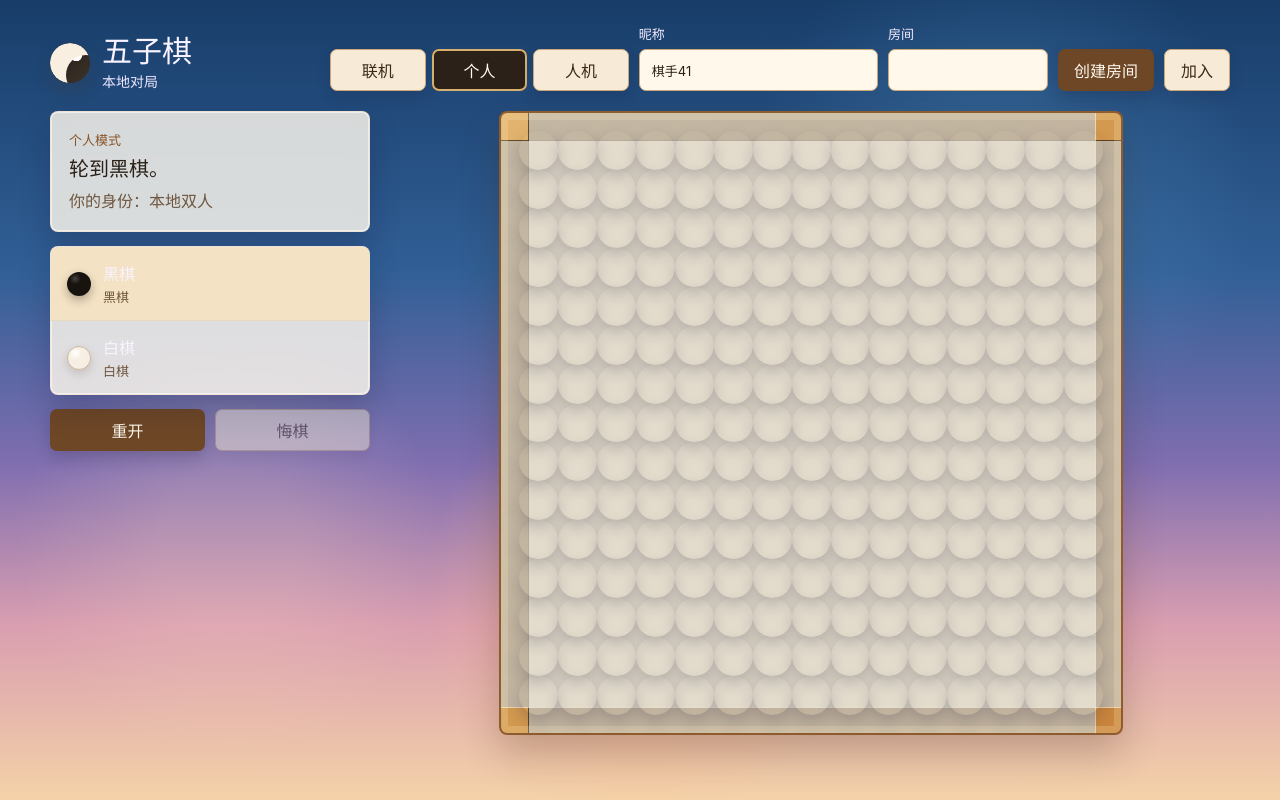
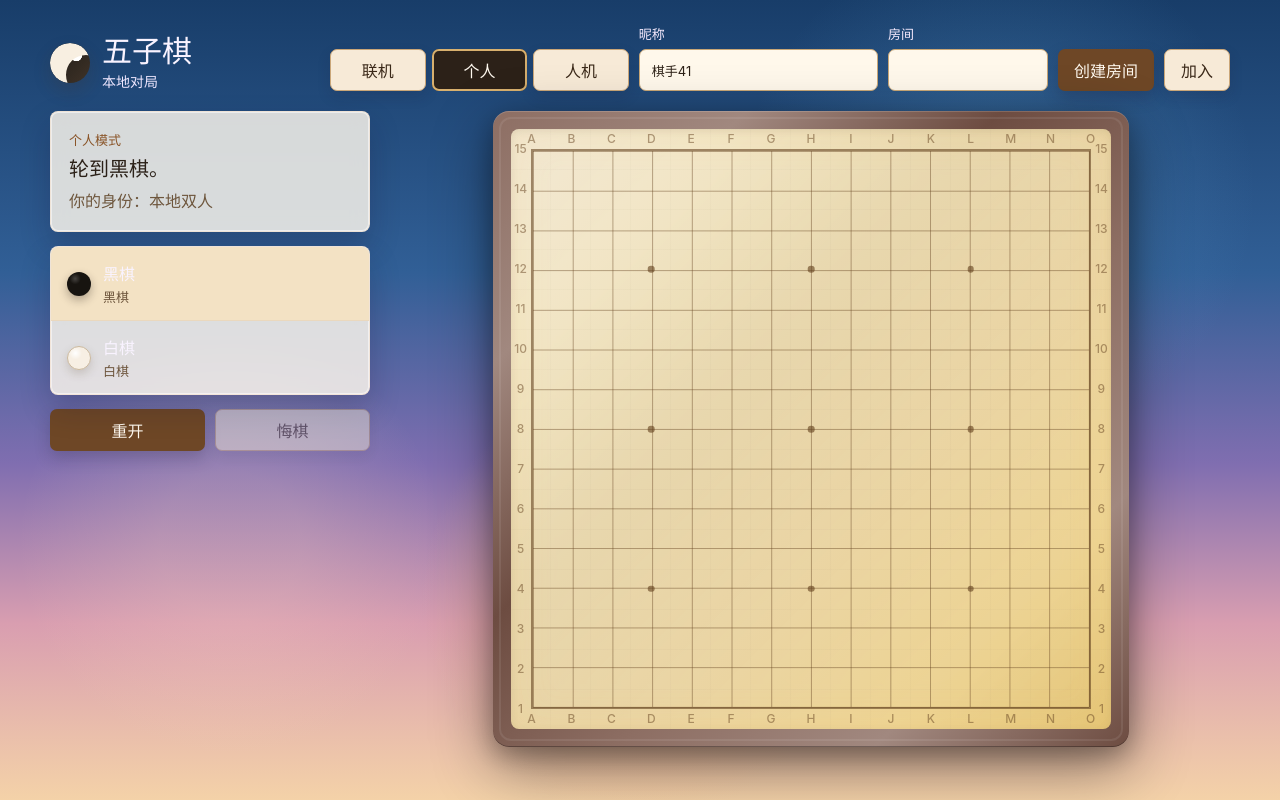
Before and after one commit to 1246023655/-, a React (Vite) app: page / in a window 1280 px wide. Built offline with nearby package versions, Linux system fonts and the light colour scheme; no server answers.

Commit message:
Match reference board design

```diff
--- a/src/App.tsx
+++ b/src/App.tsx
@@ -11,6 +11,20 @@ import { BOARD_SIZE, type Ack, type Position, type RoomState, type Stone } from
 const socket = io();
 const CLIENT_ID_KEY = "gomoku.clientId";
 const PLAYER_NAME_KEY = "gomoku.playerName";
+const BOARD_EDGE_PERCENT = 3.4;
+const BOARD_SPAN_PERCENT = 93.2;
+const COORDINATE_LABELS = "ABCDEFGHIJKLMNO".split("");
+const STAR_POINTS: Position[] = [
+  { row: 3, col: 3 },
+  { row: 3, col: 7 },
+  { row: 3, col: 11 },
+  { row: 7, col: 3 },
+  { row: 7, col: 7 },
+  { row: 7, col: 11 },
+  { row: 11, col: 3 },
+  { row: 11, col: 7 },
+  { row: 11, col: 11 }
+];
 type GameMode = "online" | "local" | "ai";
 
 type LocalMove = Position & {
@@ -428,10 +442,52 @@ export default function App() {
         </aside>
 
         <section className="board-wrap" aria-label="棋盘">
-          <div
-            className={`board ${canMove ? "is-active" : ""}`}
-            style={{ "--board-size": BOARD_SIZE } as React.CSSProperties}
+          <div className="board-frame">
+            <div className={`board ${canMove ? "is-active" : ""}`}>
+              {COORDINATE_LABELS.map((label, index) => (
+                <span
+                  className="coord-label coord-label-top"
+                  key={`top-${label}`}
+                  style={boardCoordinateStyle("top", index)}
                 >
+                  {label}
+                </span>
+              ))}
+              {COORDINATE_LABELS.map((label, index) => (
+                <span
+                  className="coord-label coord-label-bottom"
+                  key={`bottom-${label}`}
+                  style={boardCoordinateStyle("bottom", index)}
+                >
+                  {label}
+                </span>
+              ))}
+              {Array.from({ length: BOARD_SIZE }).map((_, index) => (
+                <span
+                  className="coord-label coord-label-left"
+                  key={`left-${index}`}
+                  style={boardCoordinateStyle("left", index)}
+                >
+                  {BOARD_SIZE - index}
+                </span>
+              ))}
+              {Array.from({ length: BOARD_SIZE }).map((_, index) => (
+                <span
+                  className="coord-label coord-label-right"
+                  key={`right-${index}`}
+                  style={boardCoordinateStyle("right", index)}
+                >
+                  {BOARD_SIZE - index}
+                </span>
+              ))}
+              {STAR_POINTS.map((point) => (
+                <span
+                  aria-hidden="true"
+                  className="star-point"
+                  key={`star-${point.row}-${point.col}`}
+                  style={boardPointStyle(point.row, point.col)}
+                />
+              ))}
               {Array.from({ length: BOARD_SIZE }).map((_, row) =>
                 Array.from({ length: BOARD_SIZE }).map((__, col) => {
                   const stone = board[row][col] ?? null;
@@ -442,6 +498,7 @@ export default function App() {
                     <button
                       type="button"
                       key={key}
+                      style={boardPointStyle(row, col)}
                       className={[
                         "cell",
                         stone ? `has-${stone}` : "",
@@ -459,6 +516,7 @@ export default function App() {
                   );
                 })
               )}
+            </div>
           </div>
         </section>
       </section>
@@ -637,6 +695,38 @@ function getLocalMessage(mode: GameMode, turn: Stone): string {
   return `轮到${stoneLabel(turn)}。`;
 }
 
+function boardPointStyle(row: number, col: number): React.CSSProperties {
+  return {
+    left: `${boardAxisPercent(col)}%`,
+    top: `${boardAxisPercent(row)}%`
+  };
+}
+
+function boardCoordinateStyle(
+  side: "top" | "bottom" | "left" | "right",
+  index: number
+): React.CSSProperties {
+  const position = `${boardAxisPercent(index)}%`;
+
+  if (side === "top") {
+    return { left: position, top: "1.6%" };
+  }
+
+  if (side === "bottom") {
+    return { left: position, top: "98.4%" };
+  }
+
+  if (side === "left") {
+    return { left: "1.6%", top: position };
+  }
+
+  return { left: "98.4%", top: position };
+}
+
+function boardAxisPercent(index: number): number {
+  return BOARD_EDGE_PERCENT + (index * BOARD_SPAN_PERCENT) / (BOARD_SIZE - 1);
+}
+
 function getRoomFromUrl(): string {
   return new URLSearchParams(window.location.search).get("room")?.trim().toUpperCase() ?? "";
 }
--- a/src/styles.css
+++ b/src/styles.css
@@ -306,55 +306,115 @@ label {
   min-width: 0;
 }
 
+.board-frame {
+  position: relative;
+  width: min(100%, 82vh);
+  max-width: 636px;
+  padding: clamp(12px, 2.2vw, 18px);
+  border-radius: 16px;
+  background: linear-gradient(
+    135deg,
+    #8d6e63 0%,
+    #a1887f 20%,
+    #6d4c41 40%,
+    #8d6e63 60%,
+    #a1887f 80%,
+    #6d4c41 100%
+  );
+  box-shadow:
+    0 20px 60px rgb(0 0 0 / 44%),
+    0 8px 24px rgb(0 0 0 / 28%),
+    inset 0 1px 0 rgb(255 255 255 / 15%),
+    inset 0 -1px 0 rgb(0 0 0 / 30%);
+}
+
+.board-frame::before {
+  position: absolute;
+  inset: 6px;
+  border: 2px solid rgb(255 255 255 / 8%);
+  border-radius: 12px;
+  pointer-events: none;
+  content: "";
+}
+
 .board {
-  --grid-dark: rgb(49 34 20 / 72%);
-  --grid-light: rgb(255 250 235 / 62%);
-  display: grid;
-  grid-template-columns: repeat(var(--board-size), 1fr);
-  width: min(100%, 78vh);
-  max-width: 780px;
+  --grid-line: rgb(101 67 33 / 45%);
+  position: relative;
+  width: 100%;
   aspect-ratio: 1;
-  padding: clamp(8px, 1.6vw, 18px);
-  border: 2px solid #8e5d2f;
   border-radius: 8px;
   background:
-    linear-gradient(var(--grid-light), var(--grid-light)) center / calc(100% - 8.6%) 1px
-      repeat-y,
-    linear-gradient(90deg, var(--grid-light), var(--grid-light)) center / 1px calc(100% - 8.6%)
-      repeat-x,
-    linear-gradient(var(--grid-dark), var(--grid-dark)) center / calc(100% - 8.6%) 1px
-      repeat-y,
-    linear-gradient(90deg, var(--grid-dark), var(--grid-dark)) center / 1px calc(100% - 8.6%)
-      repeat-x,
-    linear-gradient(90deg, rgb(114 71 31 / 10%) 0 1px, transparent 1px 18px),
-    linear-gradient(135deg, #e2b46f, #d39a50 48%, #c9853d);
-  background-position:
-    calc(50% + 1px) calc(50% + 1px),
-    calc(50% + 1px) calc(50% + 1px),
-    center,
-    center,
-    center,
-    center;
+    linear-gradient(
+      135deg,
+      rgb(255 248 225 / 88%) 0%,
+      rgb(255 243 200 / 85%) 30%,
+      rgb(255 236 179 / 82%) 60%,
+      rgb(255 224 130 / 80%) 100%
+    );
   box-shadow:
-    0 18px 38px rgb(58 38 16 / 24%),
-    inset 0 0 0 7px rgb(255 238 192 / 20%);
+    inset 0 2px 8px rgb(0 0 0 / 8%),
+    inset 0 0 40px rgb(255 200 100 / 15%);
+  overflow: hidden;
+  backdrop-filter: blur(20px);
+}
+
+.board::before,
+.board::after {
+  position: absolute;
+  pointer-events: none;
+  content: "";
+}
+
+.board::before {
+  inset: 3.4%;
+  z-index: 0;
+  border: 2px solid rgb(101 67 33 / 60%);
+  background:
+    linear-gradient(to right, var(--grid-line) 1px, transparent 1px) 0 0 / calc(100% / 14)
+      100% repeat-x,
+    linear-gradient(to bottom, var(--grid-line) 1px, transparent 1px) 0 0 / 100%
+      calc(100% / 14) repeat-y;
+}
+
+.board::after {
+  inset: 0;
+  z-index: 0;
+  background:
+    repeating-linear-gradient(
+      90deg,
+      transparent,
+      transparent 39px,
+      rgb(139 119 101 / 4%) 39px,
+      rgb(139 119 101 / 4%) 40px
+    ),
+    repeating-linear-gradient(
+      0deg,
+      transparent,
+      transparent 39px,
+      rgb(139 119 101 / 4%) 39px,
+      rgb(139 119 101 / 4%) 40px
+    );
 }
 
 .cell {
-  position: relative;
+  position: absolute;
+  z-index: 3;
   display: grid;
   place-items: center;
-  width: 100%;
+  width: clamp(24px, 5.6%, 38px);
   min-height: 0;
   aspect-ratio: 1;
   border-radius: 50%;
+  border: 0;
   padding: 0;
   background: transparent;
+  box-shadow: none;
+  transform: translate(-50%, -50%);
 }
 
 .cell:hover:not(:disabled) {
-  background: rgb(40 24 10 / 10%);
-  transform: none;
+  background: rgb(101 67 33 / 11%);
+  transform: translate(-50%, -50%) scale(1.06);
 }
 
 .cell:disabled {
@@ -363,24 +423,30 @@ label {
 
 .stone {
   display: block;
-  width: 78%;
+  width: 100%;
   aspect-ratio: 1;
   border-radius: 50%;
+  animation: stone-drop 220ms cubic-bezier(0.34, 1.56, 0.64, 1);
 }
 
 .has-black .stone {
   background:
-    radial-gradient(circle at 34% 28%, rgb(255 255 255 / 22%), transparent 24%),
-    #16130f;
-  box-shadow: 0 6px 11px rgb(30 20 10 / 38%);
+    radial-gradient(circle at 35% 30%, #555 0%, #333 30%, #111 70%, #000 100%);
+  box-shadow:
+    2px 3px 8px rgb(0 0 0 / 60%),
+    0 1px 3px rgb(0 0 0 / 40%),
+    inset 0 -2px 4px rgb(0 0 0 / 50%),
+    inset 2px 2px 6px rgb(255 255 255 / 15%);
 }
 
 .has-white .stone {
-  border: 1px solid #c9b99f;
   background:
-    radial-gradient(circle at 34% 28%, #fff, transparent 30%),
-    #f8efe2;
-  box-shadow: 0 6px 11px rgb(72 48 21 / 22%);
+    radial-gradient(circle at 35% 30%, #fff 0%, #f5f5f5 30%, #e0e0e0 70%, #bdbdbd 100%);
+  box-shadow:
+    2px 3px 8px rgb(0 0 0 / 35%),
+    0 1px 3px rgb(0 0 0 / 20%),
+    inset 0 -2px 4px rgb(0 0 0 / 10%),
+    inset 2px 2px 6px rgb(255 255 255 / 80%);
 }
 
 .cell.is-winning::after,
@@ -393,13 +459,38 @@ label {
 }
 
 .cell.is-winning::after {
-  border: 2px solid #b01616;
+  border: 2px solid rgb(255 87 34 / 86%);
+  box-shadow: 0 0 14px rgb(255 87 34 / 55%);
   animation: winning-pop 820ms ease-in-out infinite alternate;
 }
 
 .cell.is-last::after {
-  background: #b01616;
-  box-shadow: 0 0 0 3px rgb(255 238 214 / 74%);
+  width: 28%;
+  background: rgb(255 87 34 / 85%);
+  box-shadow: 0 0 6px rgb(255 87 34 / 50%);
+}
+
+.coord-label {
+  position: absolute;
+  z-index: 2;
+  color: rgb(101 67 33 / 50%);
+  font-size: clamp(9px, 1.55vw, 12px);
+  font-weight: 500;
+  line-height: 1;
+  pointer-events: none;
+  user-select: none;
+  transform: translate(-50%, -50%);
+}
+
+.star-point {
+  position: absolute;
+  z-index: 1;
+  width: clamp(5px, 1.1%, 7px);
+  aspect-ratio: 1;
+  border-radius: 50%;
+  background: rgb(101 67 33 / 62%);
+  pointer-events: none;
+  transform: translate(-50%, -50%);
 }
 
 .mode-tabs {
@@ -417,6 +508,23 @@ label {
   to {
     transform: scale(1.22);
     opacity: 1;
+  }
+}
+
+@keyframes stone-drop {
+  0% {
+    opacity: 0.5;
+    transform: scale(0.3);
+  }
+
+  55% {
+    opacity: 1;
+    transform: scale(1.1);
+  }
+
+  100% {
+    opacity: 1;
+    transform: scale(1);
   }
 }
 
```
Lines whose indentation alone changed are shown as unchanged.
